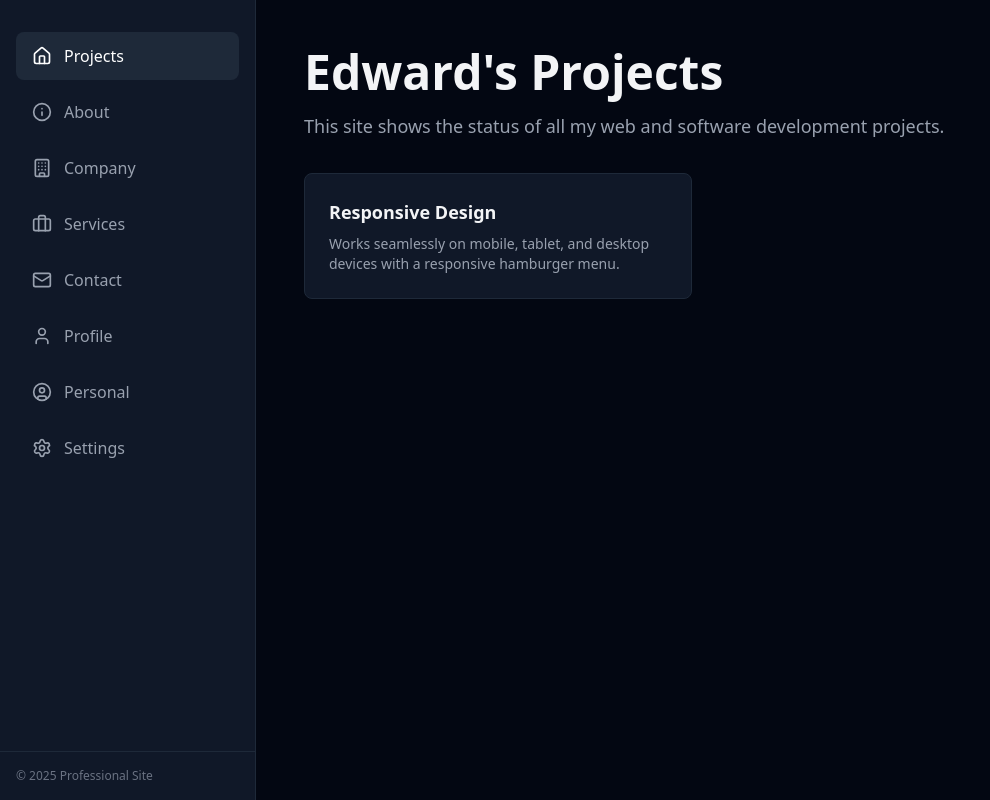
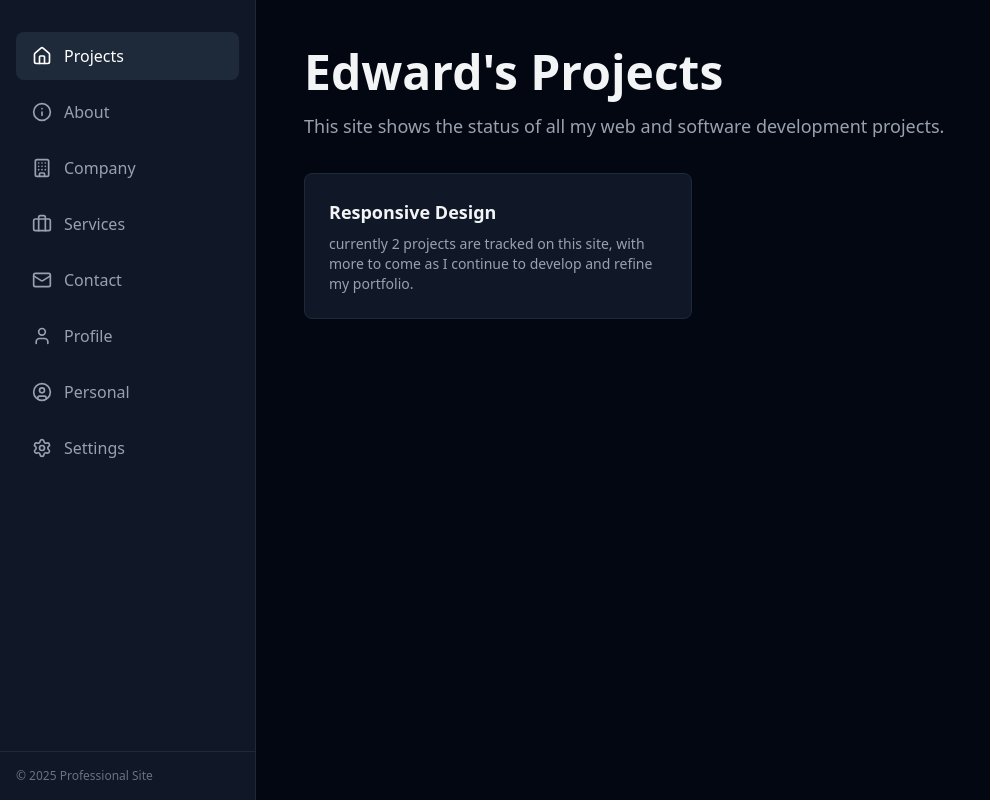
Before and after one commit to edwardtanguay/edwards-projects-v2, a Next.js app: page / in a window 1280 px wide. Shown: the whole page, without its empty margins (0-990 px from the left). Built offline with nearby package versions, Linux system fonts and the light colour scheme.

Commit message:
...reading json

```diff
--- a/src/app/page.tsx
+++ b/src/app/page.tsx
@@ -1,5 +1,5 @@
 /* eslint-disable react/no-unescaped-entities */
-import { ArrowRight } from "lucide-react";
+import _projects from "../../parseddata/projects.json";
 
 export default function Home() {
   return (
@@ -18,8 +18,8 @@ export default function Home() {
               Responsive Design
             </h2>
             <p className="text-gray-400 text-sm">
-              Works seamlessly on mobile, tablet, and desktop devices with a
-              responsive hamburger menu.
+currently {_projects.length} projects are tracked on this site, with more to come as I continue to develop and refine my portfolio.
+
             </p>
           </div>
 
```
